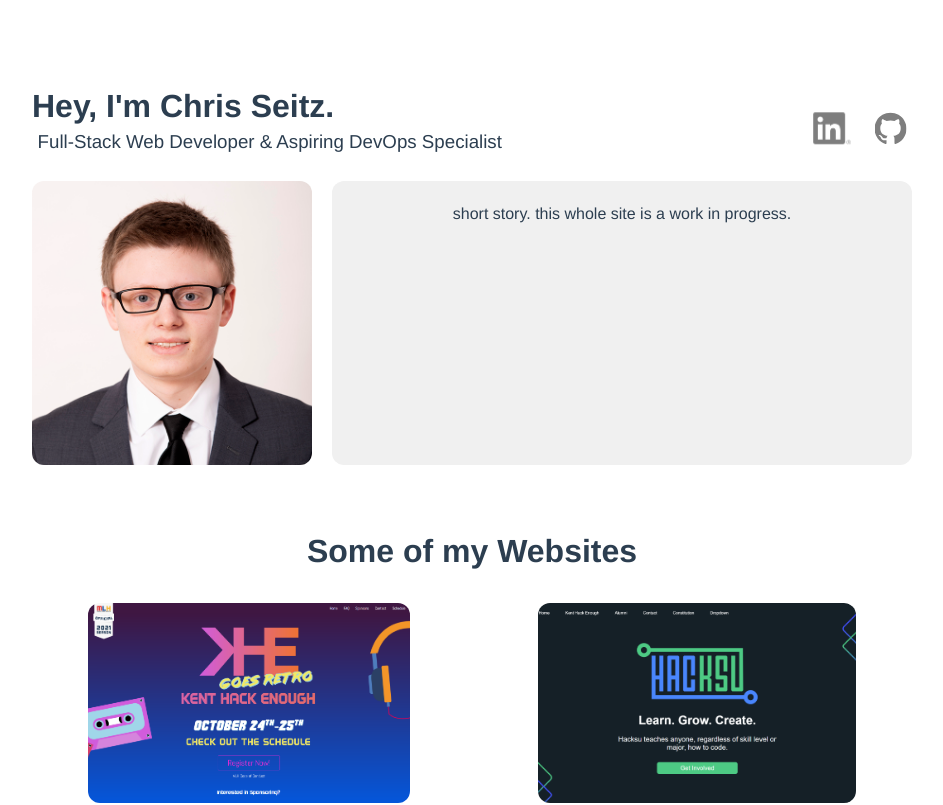
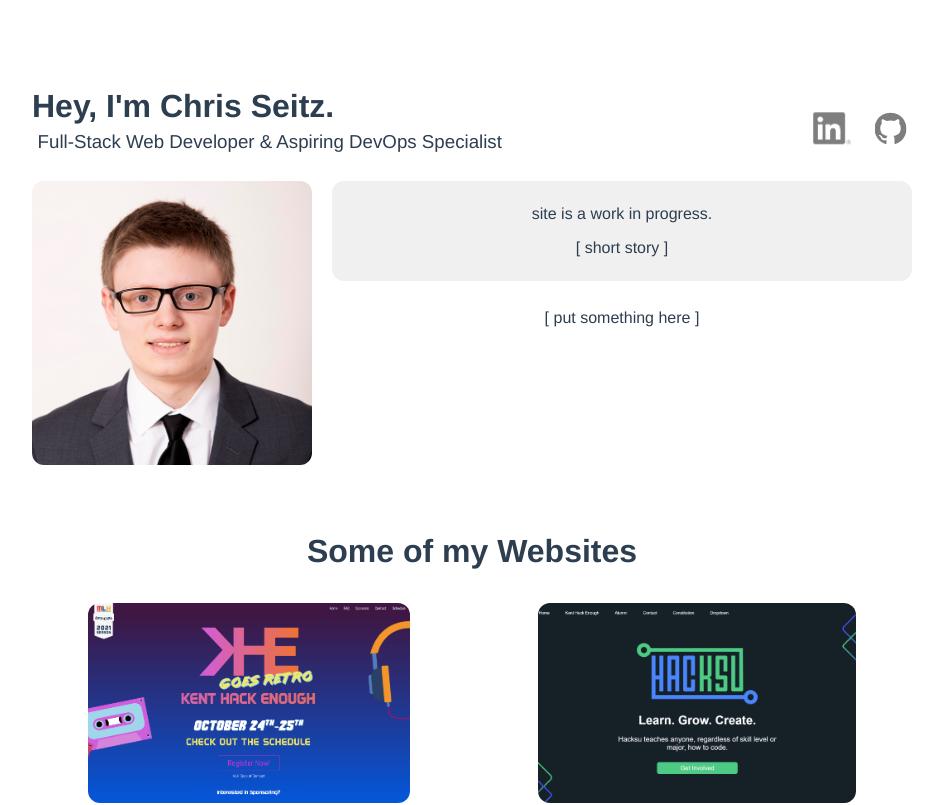
Before and after one commit to cseitz/cseitz-dev-portfolio, a Vue app: page / in a window 1280 px wide. Shown: the top 805 px of the page, without its empty margins (168-1111 px from the left). Built offline with nearby package versions, Linux system fonts and the light colour scheme.

Commit message:
adjustments to story area

```diff
--- a/src/views/Home.vue
+++ b/src/views/Home.vue
@@ -19,7 +19,12 @@
           <img alt="Photo of Chris" v-bind:src="photo">
         </span>
       </div>
-      <div class="story-section" v-html="shortstory">
+      <div class="story-section">
+        <div class="content" v-html="shortstory">
+
+        </div>
+        <br>
+        [ put something here ]
       </div>
     </div>
     <br><br>
@@ -45,7 +50,9 @@ I am unsure what drove me to this when I started out, but I was 11-12 at the tim
 As of the Spring 2021 Semester, I am currently looking for Internship positions in Northeast Ohio in the areas of Information Technology, DevOps, Software Development, and Full-Stack or Backend Web Development.
 `;
 let shortstory = `
-short story. this whole site is a work in progress.
+site is a work in progress.
+
+[ short story ]
 `;
 
 export default {
@@ -102,12 +109,11 @@ export default {
   }
   .story-section {
     grid-area: story;
-    background-color: #f0f0f0;
-    margin: 10px;
-    border-radius: 0.75em;
-    padding: 0.5em 2em 0.5em 2em;
-    pre {
-      display: inline-block;
+    .content {
+      background-color: #f0f0f0;
+      margin: 10px;
+      border-radius: 0.75em;
+      padding: 0.5em 2em 0.5em 2em;
     }
   }
   .title-section {
```
